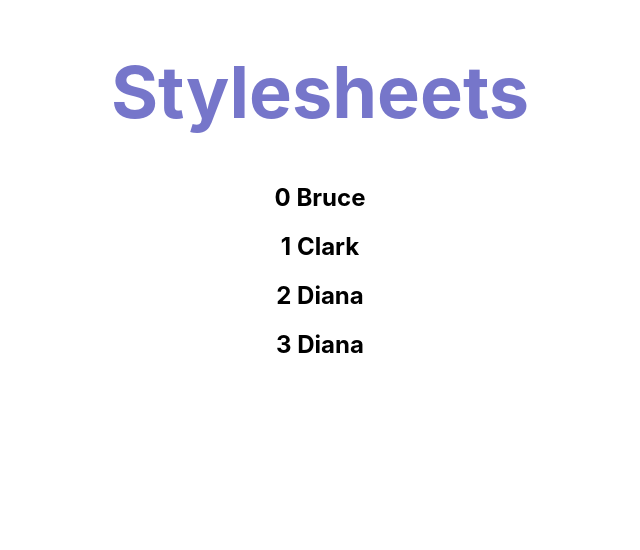
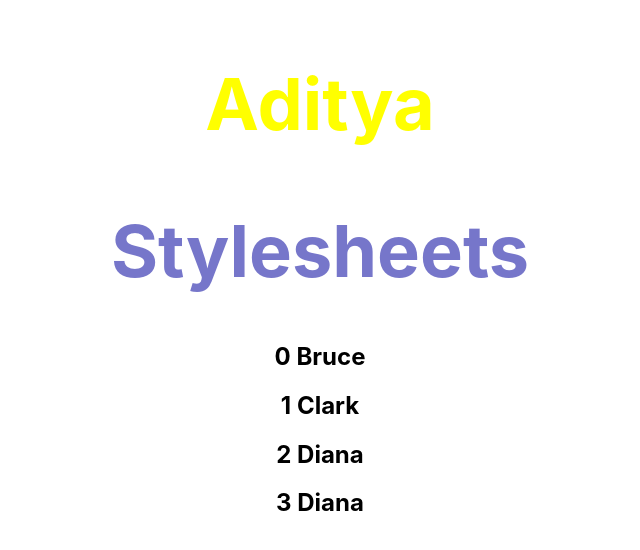
Before and after one commit to aadityaneve/ReactJS, a React (Create React App) app in the folder hello-world/: page / in a window 1280 px wide. Shown: the top 550 px of the page, without its empty margins (320-960 px from the left). Built offline with nearby package versions, Linux system fonts and the light colour scheme.

Commit message:
inline style

```diff
--- a/hello-world/src/App.js
+++ b/hello-world/src/App.js
@@ -11,10 +11,12 @@
 import UserGreeting from "./components/UserGreeting";
 import NameList from "./components/NameList";
 import Stylesheet from "./components/Stylesheet";
+import InlineStyle from "./components/InlineStyle";
 
 function App() {
   return (
     <div className="App">
+      <InlineStyle />
       <Stylesheet primary={true} />
       <NameList />
       {/* <UserGreeting /> */}
--- /dev/null
+++ b/hello-world/src/components/InlineStyle.js
@@ -0,0 +1,16 @@
+import React from "react";
+
+let heading = {
+    color: "yellow",
+    fontSize: "72px",
+}
+
+function InlineStyle(){
+    return(
+        <div>
+            <h2 style={heading}>Aditya</h2>
+        </div>
+    )
+}
+
+export default InlineStyle;
```
